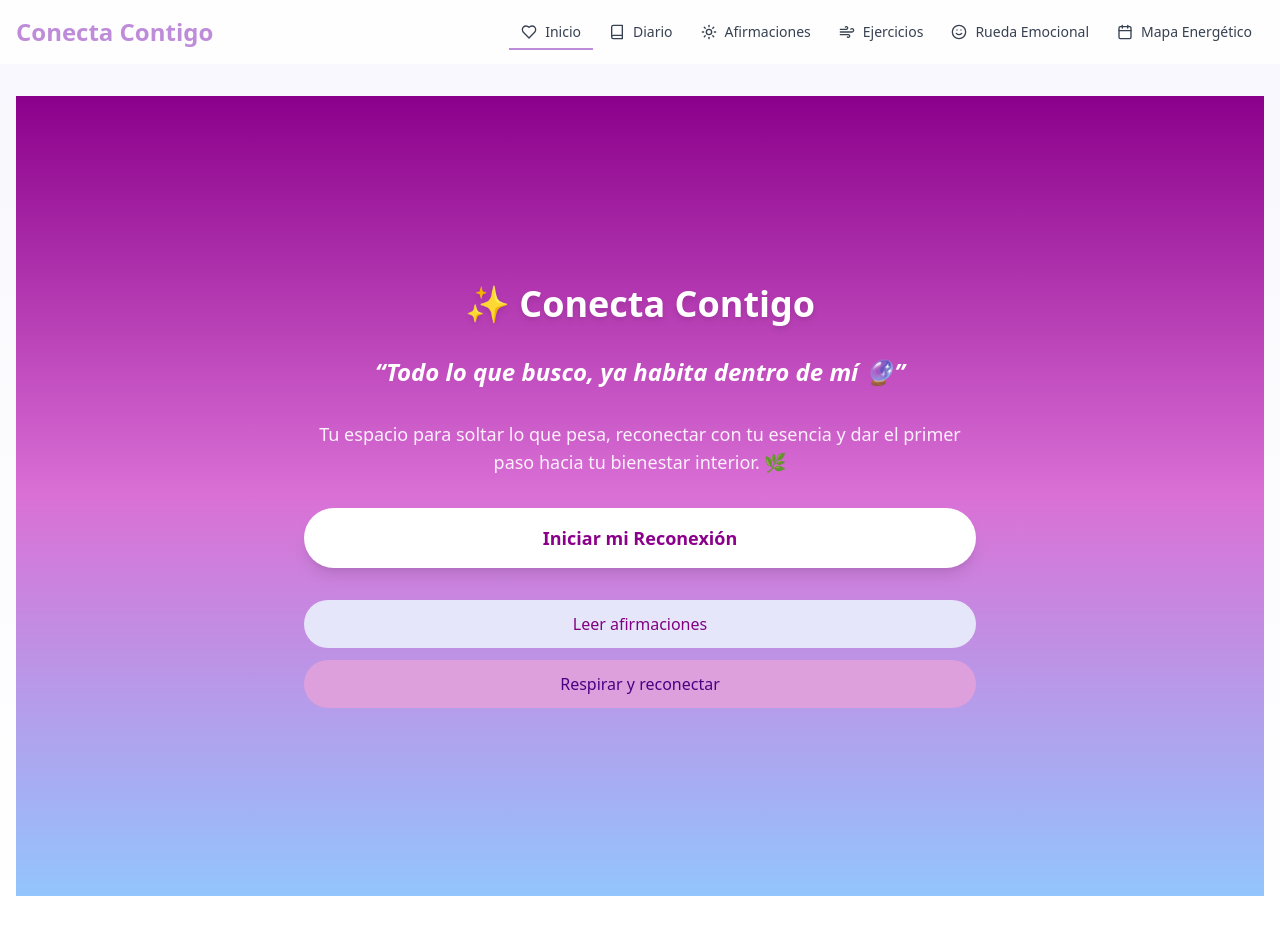
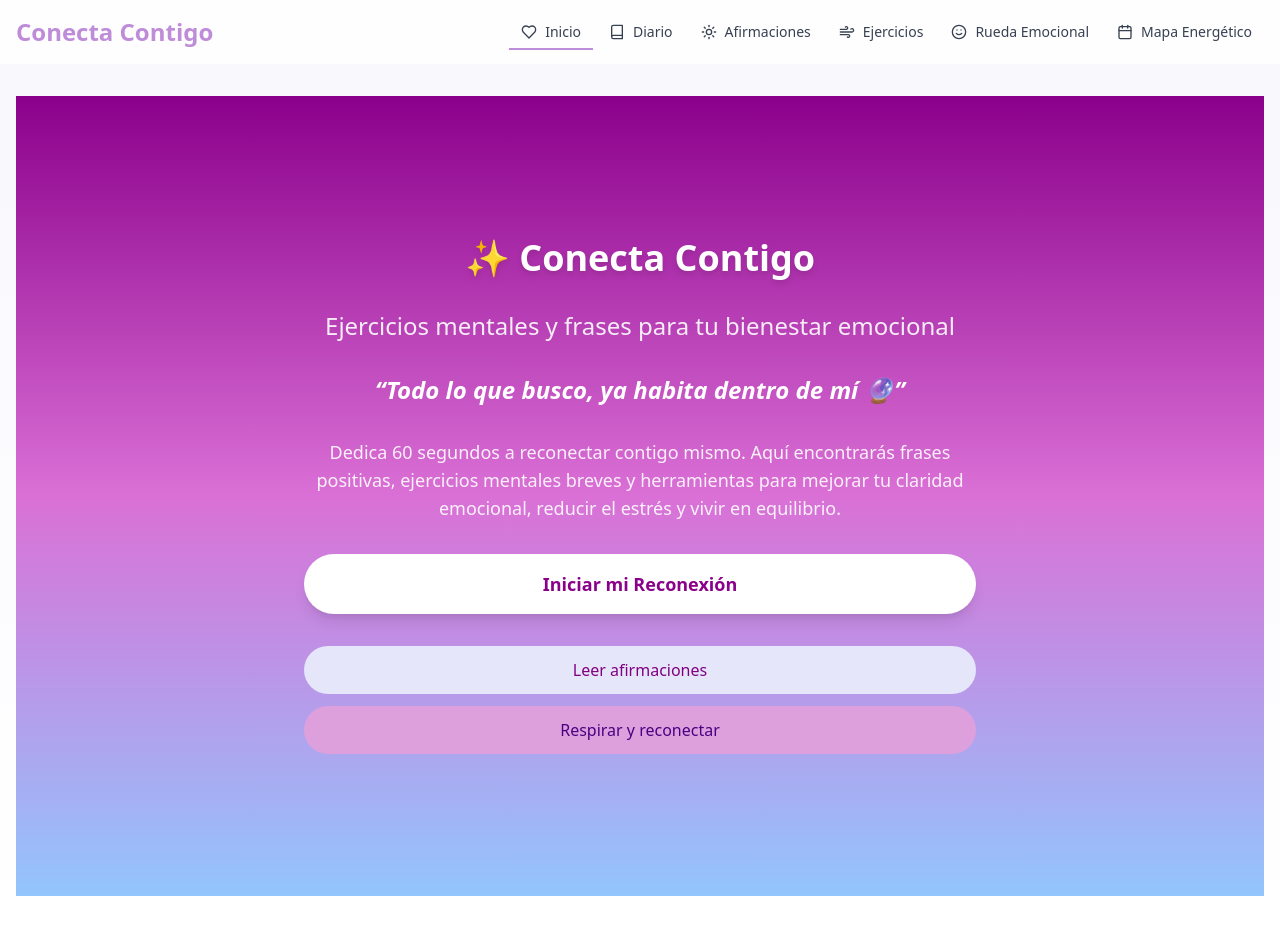
Before and after one commit to germopa/conecta-contigo, a React (Vite) app: page / in a window 1280 px wide. Built offline with nearby package versions, Linux system fonts and the light colour scheme.

Commit message:
Agrega h2 y párrafo con SEO visible en Home

```diff
--- a/src/pages/Home.jsx
+++ b/src/pages/Home.jsx
@@ -54,12 +54,17 @@ const Home = () => {
       >
         <h1 className="text-4xl font-bold text-white drop-shadow-md">✨ Conecta Contigo</h1>
 
+        {/* Agregado para SEO visible */}
+        <h2 className="text-2xl text-white/90 font-medium">
+          Ejercicios mentales y frases para tu bienestar emocional
+        </h2>
+
         <p className="text-2xl text-white italic font-semibold">
           “{frase}”
         </p>
 
         <p className="text-white/90 text-lg">
-          Tu espacio para soltar lo que pesa, reconectar con tu esencia y dar el primer paso hacia tu bienestar interior. 🌿
+          Dedica 60 segundos a reconectar contigo mismo. Aquí encontrarás frases positivas, ejercicios mentales breves y herramientas para mejorar tu claridad emocional, reducir el estrés y vivir en equilibrio.
         </p>
 
         <div className="flex flex-col gap-4">
```
